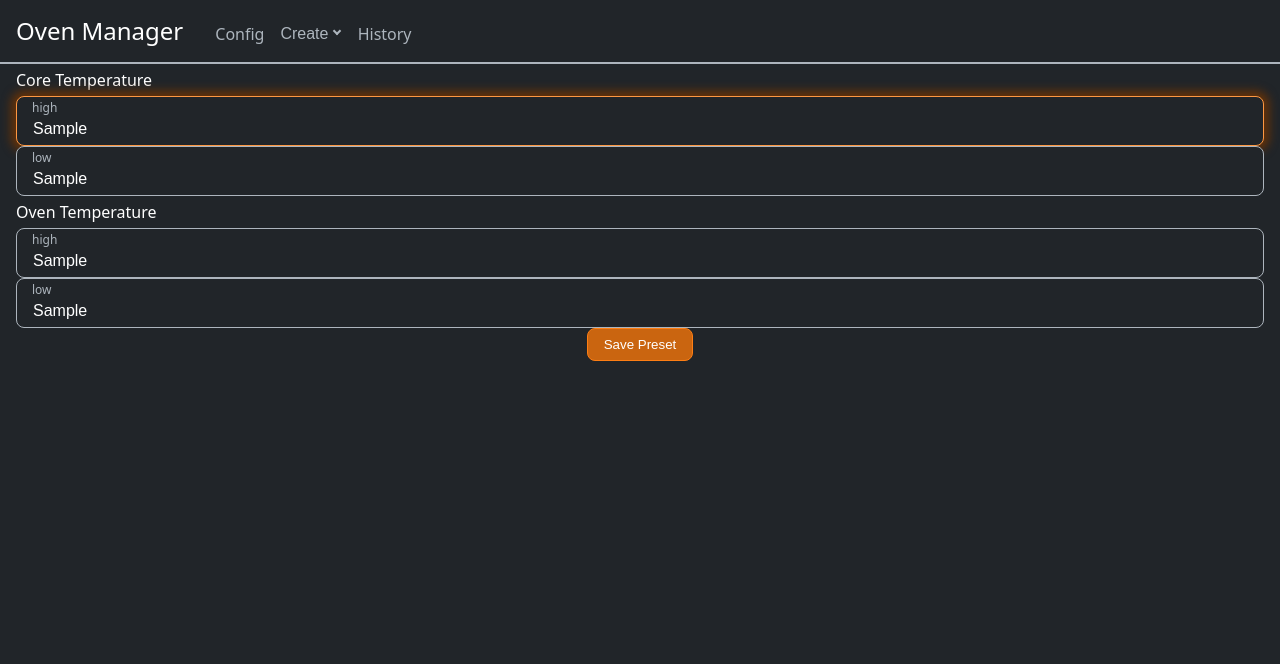
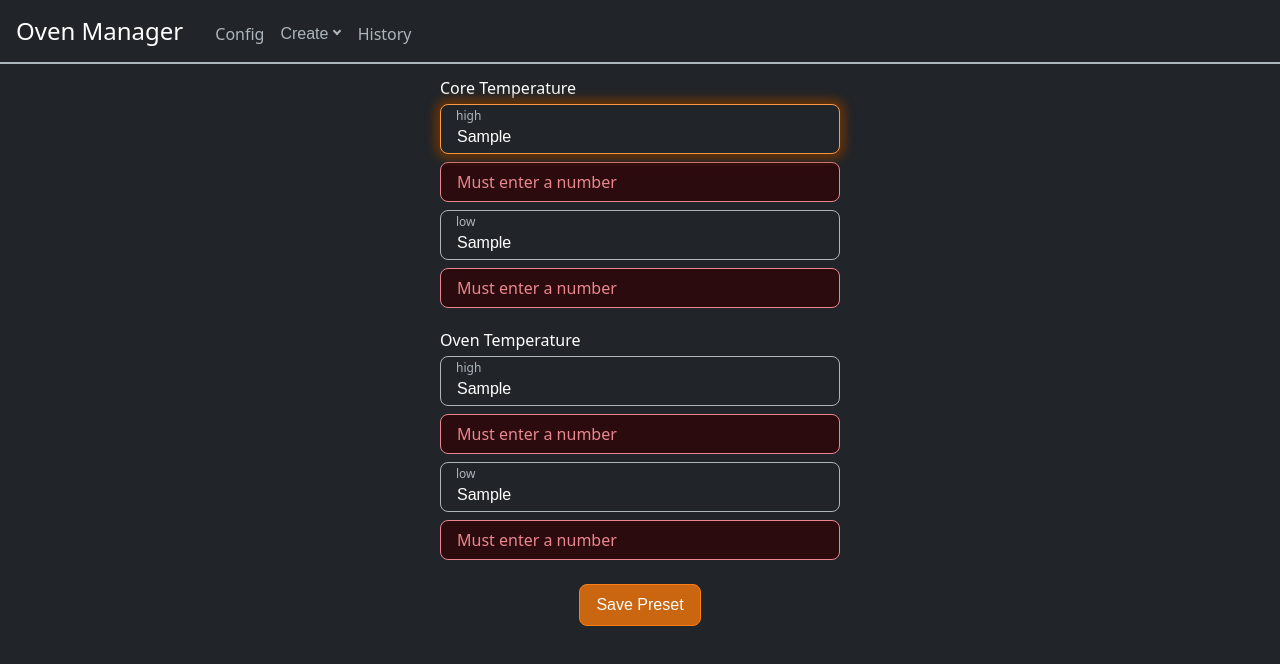
Before and after one commit to Jamman214/oven-manager, a React (Vite) app in the folder frontend/: page /create/preset in a window 1280 px wide. Both pictures are taken after typing "Sample", "Sample", "Sample", "Sample" into the empty fields and a click on the button "Save Preset". Shown: the top 664 px of the page. Built offline with nearby package versions, Linux system fonts and the light colour scheme.

Commit message:
More styling changes and minor visual bug fixes

```diff
--- a/frontend/src/components/ErrorAlert.tsx
+++ b/frontend/src/components/ErrorAlert.tsx
@@ -10,7 +10,7 @@ function ErrorAlert({error}: Props) {
         return <></>;
     }
 
-    return <div className="error">error</div>;
+    return <div className="error">{error}</div>;
 }
 
 export default ErrorAlert
--- a/frontend/src/pages/create/Preset.tsx
+++ b/frontend/src/pages/create/Preset.tsx
@@ -53,10 +53,12 @@ function TemperatureField({
         || errors.form?.message
     )
 
+    const fieldError = errors.form?.[sector]?.[limit];
+
 
     const onBlur = async () => {await trigger()};
 
-    return (
+    return <>
         <FloatingInput
             text={limit}
             id={path}
@@ -67,7 +69,10 @@ function TemperatureField({
                 placeholder: " "
             }}
         />
-    );
+        <ErrorAlert
+            error={fieldError?.message}
+        />
+    </>;
 }
 
 function SectorFieldGroup({sector,}: {sector: Sector;}) {
@@ -80,7 +85,7 @@ function SectorFieldGroup({sector,}: {sector: Sector;}) {
     return (
         <>
 
-            <label>{capitalise(sector)} Temperature</label>
+            <label className="group-label">{capitalise(sector)} Temperature</label>
             {limits.map((limit, i) => (
 
                     <TemperatureField
--- a/frontend/src/scss/App.scss
+++ b/frontend/src/scss/App.scss
@@ -69,6 +69,7 @@ input {
     border: 1px solid var(--border-color);
     border-radius: var(--border-radius);
     color: $white;
+    margin-bottom: var(--padding-sm);
 }
 
 input:focus {
@@ -84,6 +85,10 @@ button[type="submit"] {
     border: 1px solid $orange-500;
     border-radius: var(--border-radius);
     padding: var(--padding-sm) var(--padding-md) var(--padding-sm) var(--padding-md);
+    margin-top: var(--padding-md);
+    font-size: var(--font-size);
+    line-height: 1.5;
+    font-weight: normal;
 
     &:focus,
     &:hover {
@@ -98,15 +103,15 @@ button[type="submit"] {
 }
 
 .error {
-    width: calc(100% - (2 * var(--padding-md)));
-    border: 1px solid $red-700;
+    border: 1px solid $red-300;
     border-radius: var(--border-radius);
 
-    color: $white;
+    color: $red-300;
 
     background: $red-900;
 
     padding: var(--padding-sm) var(--padding-md) var(--padding-sm) var(--padding-md);
+    margin-bottom: var(--padding-sm);
 }
 
 
--- a/frontend/src/scss/components/FloatingInput.scss
+++ b/frontend/src/scss/components/FloatingInput.scss
@@ -1,7 +1,6 @@
 
 .floating-input {
     position: relative;
-    width: calc(100% - (2 * var(--padding-md)));
 
     label {
         position: absolute;
--- a/frontend/src/scss/components/NavBar.scss
+++ b/frontend/src/scss/components/NavBar.scss
@@ -159,6 +159,7 @@ $toggle-size: calc(var(--font-size-lg) + (2 * var(--padding-sm)));
 
 .expanded-nav-item {
     padding-left: var(--padding-md);
+    z-index: 1;
 
     @media (min-width: $link-mode) {
         position: absolute;
--- a/frontend/src/scss/pages/create/Preset.scss
+++ b/frontend/src/scss/pages/create/Preset.scss
@@ -1,15 +1,29 @@
 @import "../../colours";
 @import "../../components/FloatingInput.scss";
+
+$formWidth: clamp(0px, calc(100% - (2 * var(--padding-md))), 25rem);
 
 form {
     display: flex;
     flex-direction: column;
     align-items: center;
+
+    .floating-input {
+        width: $formWidth;
+    }
 }
 
 label {
     color: $white;
     text-align: left;
-    width: calc(100% - (2 * var(--padding-md)));
+    width: $formWidth;
     line-height: 2;
 }
+
+.error {
+    width: $formWidth;
+}
+
+.group-label {
+    margin-top: var(--padding-sm);
+}
```
